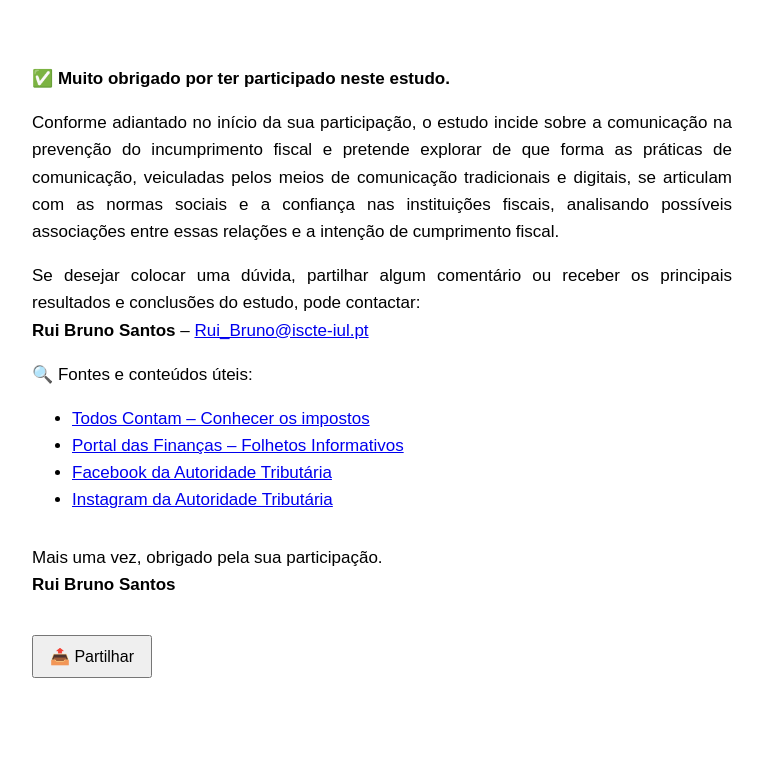
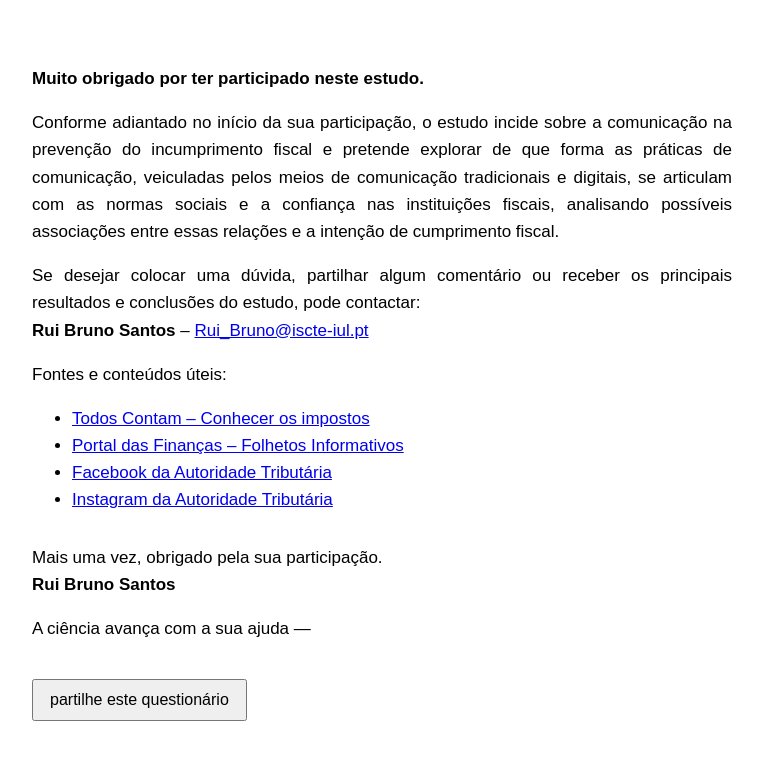
Before and after one commit to RuiBrunoSantos/end-page-inquerito, a plain HTML site: page index.html in a window 1280 px wide. Shown: the whole page, without its empty margins (258-1021 px from the left). Drawn offline with Linux system fonts and the light colour scheme.

Commit message:
index.html

```diff
--- a/index.html
+++ b/index.html
@@ -7,10 +7,10 @@
 </head>
 <body>
   <div style="font-family: sans-serif; max-width: 700px; margin: auto; padding: 40px 20px; font-size: 17px; line-height: 1.6; text-align: justify;">
-    <p><strong>✅ Muito obrigado por ter participado neste estudo.</strong></p>
+    <p><strong>Muito obrigado por ter participado neste estudo.</strong></p>
     <p>Conforme adiantado no início da sua participação, o estudo incide sobre a comunicação na prevenção do incumprimento fiscal e pretende explorar de que forma as práticas de comunicação, veiculadas pelos meios de comunicação tradicionais e digitais, se articulam com as normas sociais e a confiança nas instituições fiscais, analisando possíveis associações entre essas relações e a intenção de cumprimento fiscal.</p>
     <p>Se desejar colocar uma dúvida, partilhar algum comentário ou receber os principais resultados e conclusões do estudo, pode contactar:<br><strong>Rui Bruno Santos</strong> – <a href="mailto:Rui_Bruno@iscte-iul.pt">Rui_Bruno@iscte-iul.pt</a></p>
-    <p>🔍 Fontes e conteúdos úteis:</p>
+    <p>Fontes e conteúdos úteis:</p>
     <ul>
       <li><a href="https://www.todoscontam.pt/pt-pt/conhecer-os-impostos" target="_blank">Todos Contam – Conhecer os impostos</a></li>
       <li><a href="https://info.portaldasfinancas.gov.pt/pt/apoio_contribuinte/Folhetos_informativos/Pages/default.aspx" target="_blank">Portal das Finanças – Folhetos Informativos</a></li>
@@ -19,7 +19,7 @@
     </ul>
     <p style="margin-top: 30px;">Mais uma vez, obrigado pela sua participação.<br><strong>Rui Bruno Santos</strong></p>
 
-    <button onclick="shareInquerito()" style="margin-top: 20px; padding: 10px 16px; font-size: 16px; cursor: pointer;">📤 Partilhar</button>
+    <p>A ciência avança com a sua ajuda — </p><button onclick="shareInquerito()" style="margin-top: 20px; padding: 10px 16px; font-size: 16px; cursor: pointer;">partilhe este questionário</button>
   </div>
 
   <script>
```
